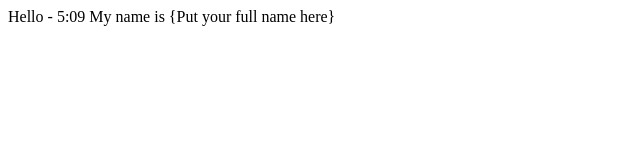
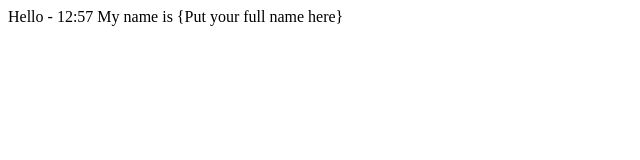
Before and after one commit to RegisDevOps/NodeJsHelloWorld, a website: page public/index.html in a window 1280 px wide. Shown: the full height of the page, 0-640 px from the left. Drawn offline with Linux system fonts and the light colour scheme.

Commit message:
auto build test 2

```diff
--- a/public/index.html
+++ b/public/index.html
@@ -11,6 +11,6 @@ and open the template in the editor.
         <meta name="viewport" content="width=device-width, initial-scale=1.0">
     </head>
     <body>
-        <div>Hello - 5:09 My name is  {Put your full name here}</div>
+        <div>Hello - 12:57 My name is  {Put your full name here}</div>
     </body>
 </html>
```
